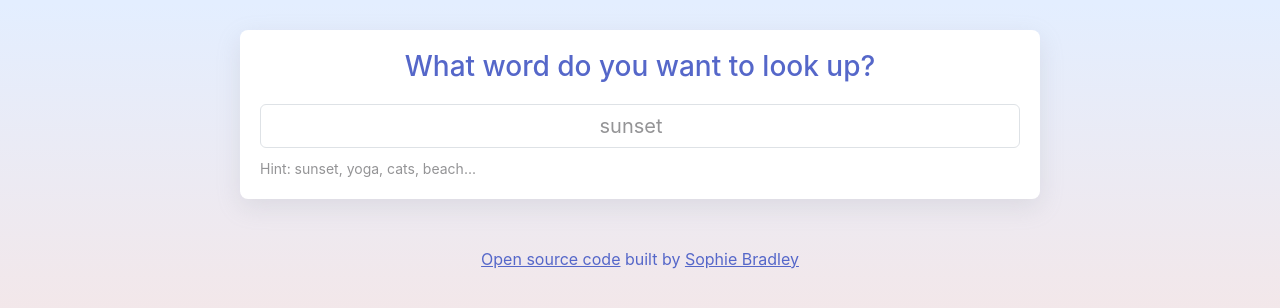
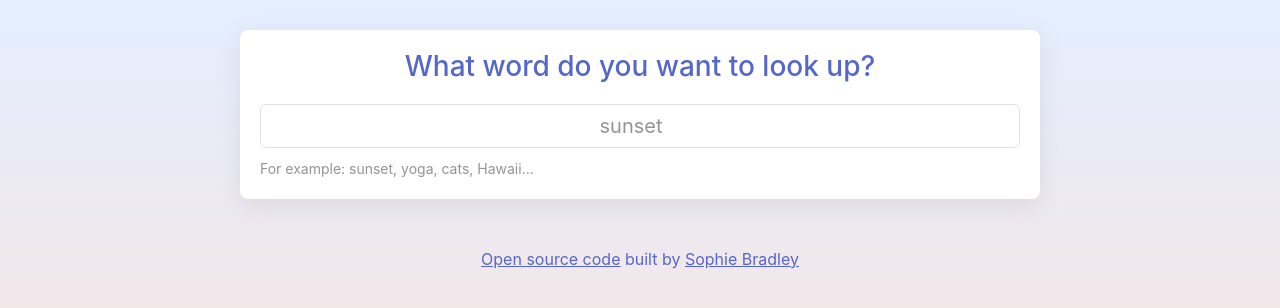
Before and after one commit to sophbradley/dictionary-project-react, a React (Create React App) app: page / in a window 1280 px wide. Shown: the top 308 px of the page. Built offline with nearby package versions, Linux system fonts and the light colour scheme; no server answers.

Commit message:
Update alt attribute on the images, added title attribute, added meta information to index.html

```diff
--- a/public/index.html
+++ b/public/index.html
@@ -18,7 +18,10 @@
     />
 
     <link rel="manifest" href="%PUBLIC_URL%/manifest.json" />
-
+    <meta
+      name="description"
+      content="This is a dictionary application built by Sophie Bradley using React, as part of the SheCodes React workshop"
+    />
     <title>Dictionary App - React</title>
   </head>
   <body>
--- a/src/Dictionary.js
+++ b/src/Dictionary.js
@@ -56,7 +56,7 @@ export default function Dictionary(props) {
               defaultValue={props.defaultSearchTerm}
             />
           </form>
-          <div className="hint">Hint: sunset, yoga, cats, beach...</div>
+          <div className="hint">For example: sunset, yoga, cats, Hawaii...</div>
         </section>
         <Results results={results} />
         <Photos photos={photos} />
--- a/src/Photos.js
+++ b/src/Photos.js
@@ -16,7 +16,8 @@ export default function Photos(props) {
                 >
                   <img
                     src={photo.src.landscape}
-                    alt="/"
+                    alt={photo.alt}
+                    title={photo.photographer_url}
                     className="img-fluid"
                   />
                 </a>
```
